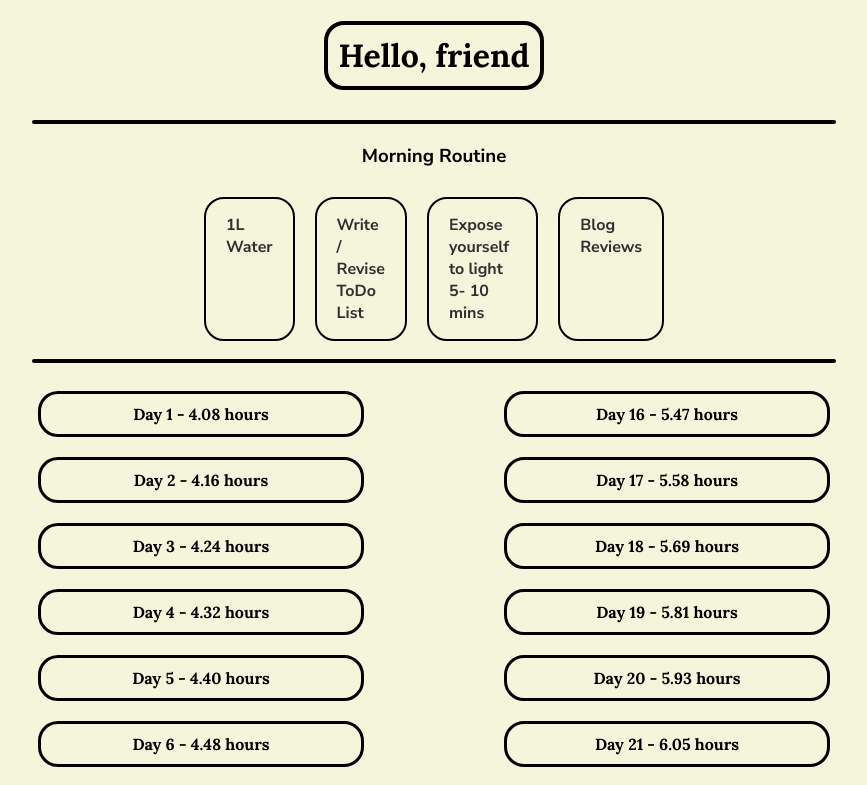
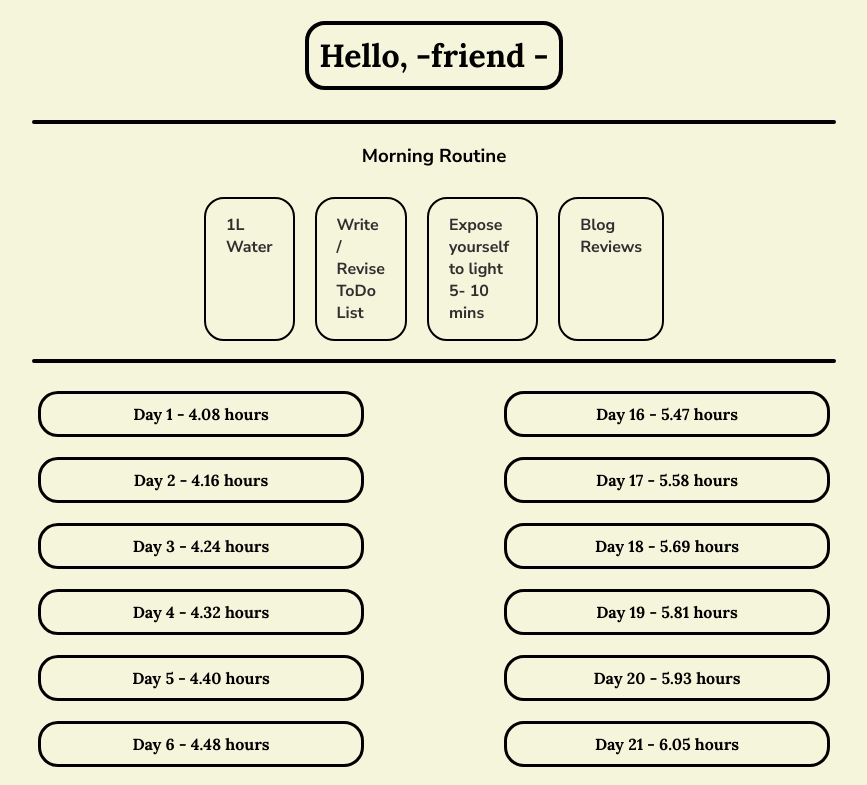
Before and after one commit to Heilonng23/V2-30daysChallenge, a React (Create React App) app: page / in a window 1280 px wide. Shown: the top 785 px of the page, without its empty margins (206-1073 px from the left). Built offline with nearby package versions, Linux system fonts and the light colour scheme.

Commit message:
Add a name input for friend
I want input to be special for each user

```diff
--- a/src/components/Header/Header.js
+++ b/src/components/Header/Header.js
@@ -4,7 +4,7 @@ import './header.css'
 function Header() {
   return (
     <div className='container'>
-        <h1 className='header'>Hello, friend</h1>
+        <h1 className='header'>Hello, -friend - </h1>
         <hr className='headerhr' />
     </div>
   )
```
